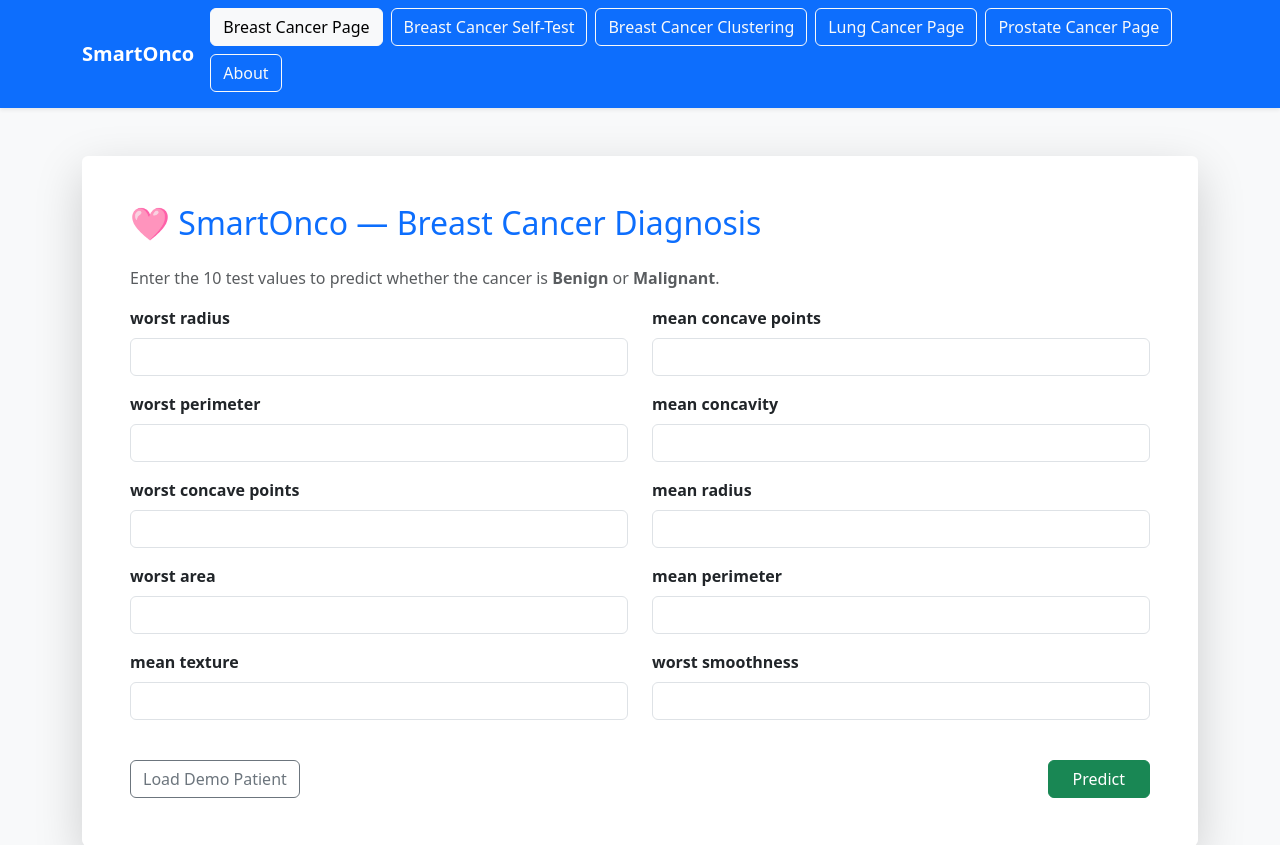
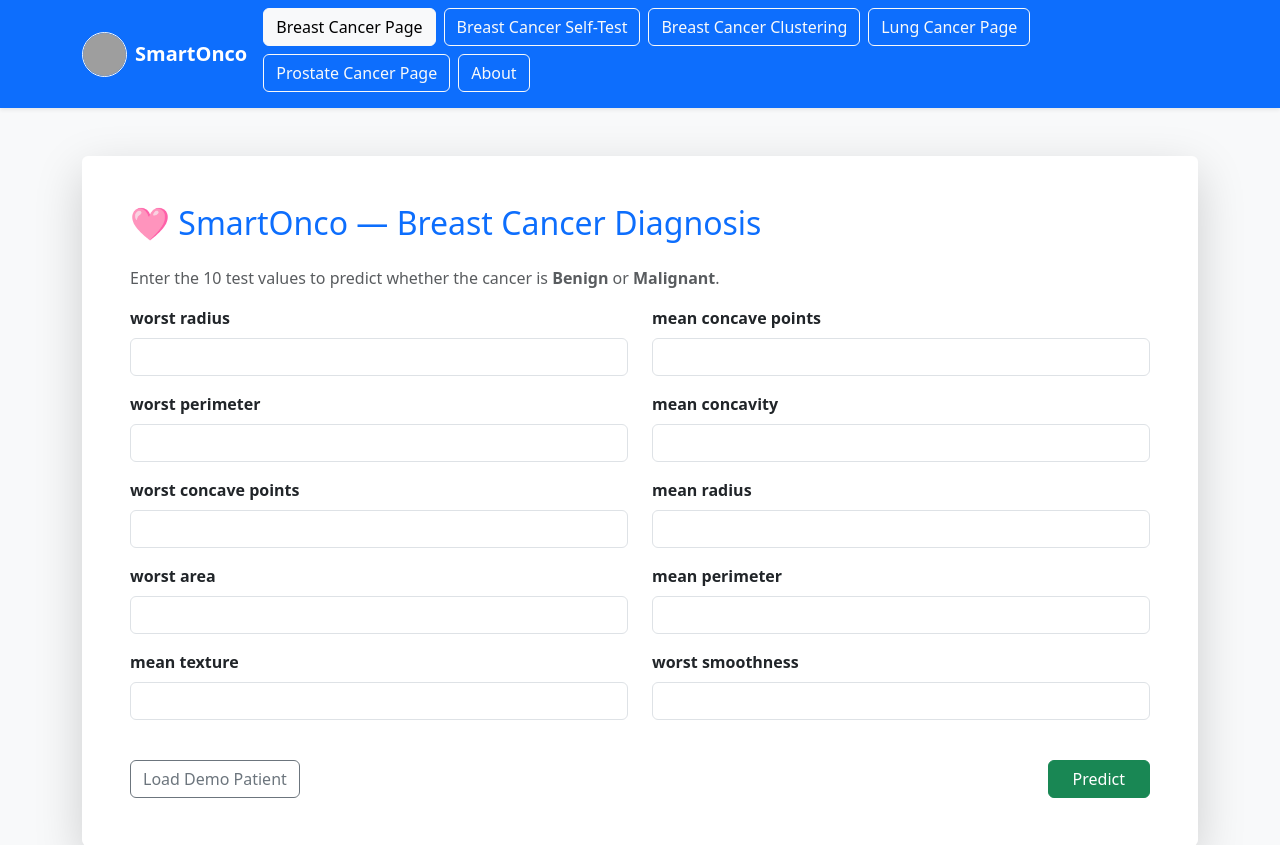
Before and after one commit to ahmedmohammedladan-cpu/SmartOnco, a Flask app: page / in a window 1280 px wide. Shown: the top 845 px of the page. Run offline with Flask 3, Linux system fonts and the light colour scheme; parts of the project's set-up code (start-up, migrations or seed data) failed here and were passed over; grey boxes are pictures that could not be loaded.

Commit message:
Update index.html

```diff
--- a/templates/index.html
+++ b/templates/index.html
@@ -10,9 +10,17 @@
 
 <!-- Navbar -->
 <nav class="navbar navbar-expand-lg navbar-dark bg-primary shadow-sm">
-  <div class="container">
-    <a class="navbar-brand fw-bold" href="/">SmartOnco</a>
-    <div class="d-flex flex-wrap">
+  <div class="container d-flex align-items-center">
+    <!-- ✅ Logo + Brand -->
+    <a class="navbar-brand fw-bold d-flex align-items-center" href="/">
+      <img src="{{ url_for('static', filename='ahmedmohammedladan-cpu SmartOnco LOGO.png') }}"
+           alt="SmartOnco Logo"
+           width="45" height="45"
+           class="me-2 rounded-circle border border-light">
+      SmartOnco
+    </a>
+
+    <div class="d-flex flex-wrap ms-auto">
       <!-- Breast Cancer -->
       <a href="/" class="btn btn-light me-2 mb-2">Breast Cancer Page</a>
       <a href="/selftest_bc" class="btn btn-outline-light me-2 mb-2">Breast Cancer Self-Test</a>
@@ -29,6 +37,8 @@
     </div>
   </div>
 </nav>
+
+
 
 <!-- Main Content -->
 <div class="container my-5">
```
